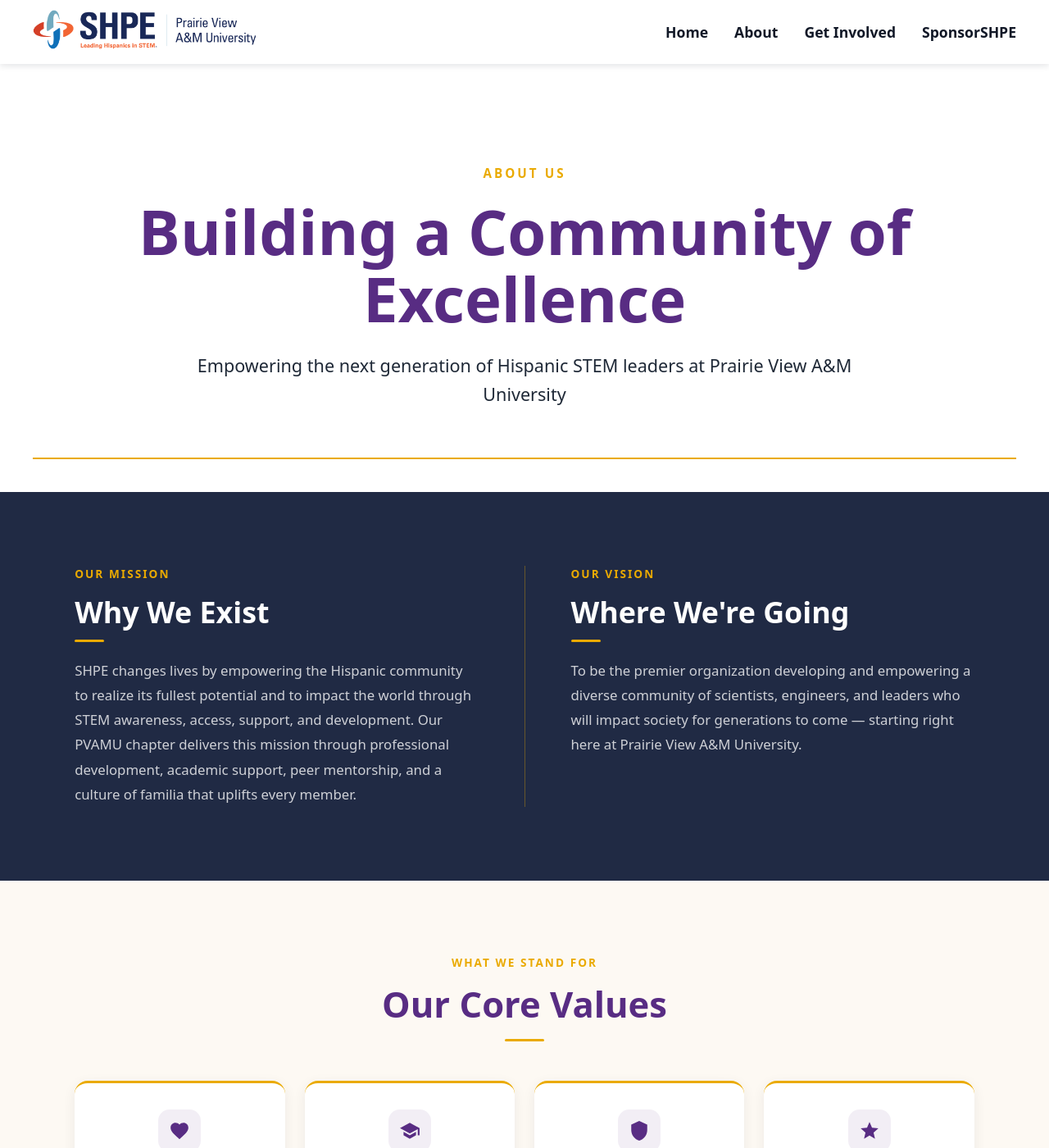
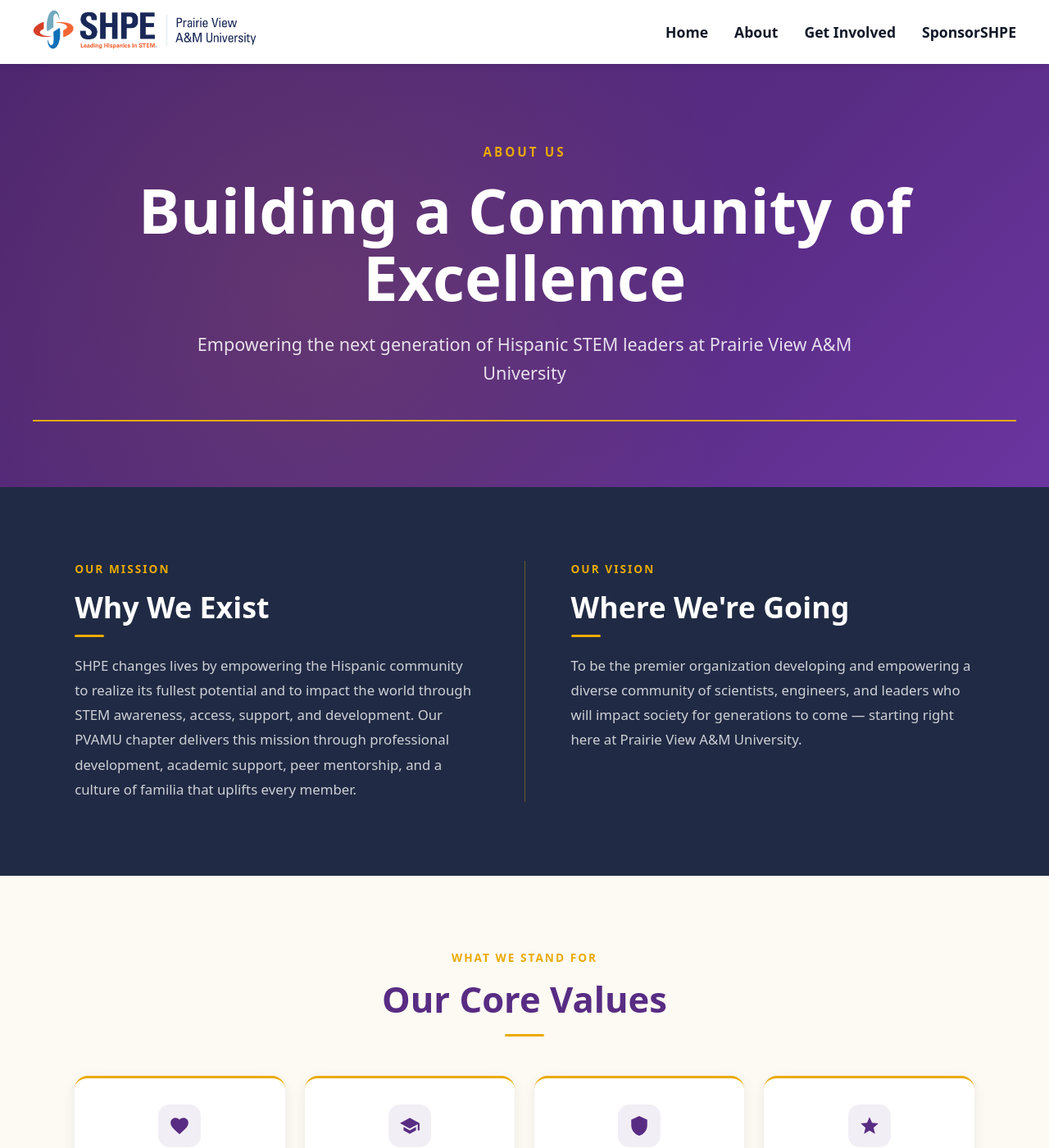
Before and after one commit to NestorYandel/pvamu-shpe-website, a Jekyll site: the page built from about.md, in a window 1280 px wide and 1400 px high. Shown: the whole window at 82% size. Built offline with Jekyll 4.4.1, drawn with Linux system fonts in a browser that asks for light colours.

Commit message:
Overall website consistency

```diff
--- a/_includes/footer.html
+++ b/_includes/footer.html
@@ -26,6 +26,7 @@
         <h3 class="footer-heading">Contact</h3>
         <ul class="footer-links">
           <li><a href="mailto:shpe.pvamu@gmail.com">shpe.pvamu@gmail.com</a></li>
+          <li><a href="https://www.instagram.com/pvamushpe/" target="_blank" rel="noopener">Instagram</a></li>
           <li><a href="https://linktr.ee/pvamushpe" target="_blank" rel="noopener">Linktree</a></li>
         </ul>
       </div>
--- a/_includes/officers-section.html
+++ b/_includes/officers-section.html
@@ -7,7 +7,7 @@
 
     <div class="officers-grid">
       {% for officer in site.data.officers %}
-      <div class="officer-card">
+      <div class="officer-card" data-animate>
         <div class="officer-photo">
           {% if officer.image and officer.image != "" %}
             <img src="{{ officer.image | relative_url }}" alt="{{ officer.name }}">
--- a/assets/css/custom.css
+++ b/assets/css/custom.css
@@ -367,6 +367,11 @@
   padding-bottom: 0;
 }
 
+/* About and SponsorSHPE pages: last section sits flush with footer */
+.about-page-wrap .page-content {
+  padding-bottom: 0;
+}
+
 /* ===== EVENT CALENDAR ===== */
 
 .events-intro {
@@ -480,6 +485,19 @@
   box-shadow: var(--shadow-lg);
 }
 
+/* When data-animate is used on officer cards, override transition
+   to keep both the fade-in and the snappy hover effect */
+.officer-card[data-animate] {
+  transition:
+    opacity 0.6s ease var(--delay, 0s),
+    transform 0.6s ease var(--delay, 0s),
+    box-shadow 0.2s ease;
+}
+
+.officer-card[data-animate].is-visible:hover {
+  transform: translateY(-4px);
+}
+
 .officer-photo {
   width: 96px;
   height: 96px;
@@ -570,6 +588,16 @@
   margin-bottom: 2rem;
 }
 
+.connect-heading::after {
+  content: "";
+  display: block;
+  width: 56px;
+  height: 4px;
+  background: var(--color-gold);
+  border-radius: 2px;
+  margin: 0.65rem 0 0;
+}
+
 .connect-list {
   display: grid;
   gap: 1.6rem;
@@ -634,15 +662,26 @@
 /* ===== ABOUT HERO ===== */
 
 .about-page .about-hero {
-  padding: 90px 20px 40px;
   text-align: center;
   width: 100vw;
   margin-left: calc(50% - 50vw);
-  margin-right: calc(50% - 50vw);
-  background: var(--color-surface);
+  margin-top: -110px;
+  padding: calc(110px + 4rem) 1.5rem 5rem;
+  background: linear-gradient(135deg, var(--color-purple-dark) 0%, var(--color-purple) 60%, #6b35a0 100%);
+  position: relative;
+  overflow: hidden;
+}
+
+.about-page .about-hero::before {
+  content: '';
+  position: absolute;
+  inset: 0;
+  background: radial-gradient(circle at 30% 60%, rgba(234, 170, 0, 0.1) 0%, transparent 55%);
+  pointer-events: none;
 }
 
 .about-page .about-hero-inner {
+  position: relative;
   max-width: var(--container-wide);
   margin: 0 auto;
   display: grid;
@@ -659,7 +698,7 @@
 }
 
 .about-page .about-hero-title {
-  color: var(--color-purple);
+  color: var(--color-white);
   font-weight: 900;
   font-size: clamp(3.6rem, 6.2vw, 4.75rem);
   line-height: 1.08;
@@ -671,11 +710,11 @@
 }
 
 .about-page .about-hero-subtitle {
-  color: var(--color-text-muted);
+  color: rgba(255, 255, 255, 0.85);
   font-size: clamp(1.1rem, 2.1vw, 1.35rem);
   line-height: 1.6;
   max-width: 820px;
-  margin: 0 auto 60px;
+  margin: 0 auto 2.5rem;
 }
 
 .about-page .about-hero-divider {
@@ -1099,7 +1138,7 @@
   }
 
   .about-page .about-hero {
-    padding: 72px 18px 36px;
+    padding: calc(110px + 2.5rem) 1.5rem 3.5rem;
   }
 
   .about-page .about-hero-kicker {
@@ -1946,7 +1985,7 @@
   color: var(--color-purple);
   border: 2px solid var(--color-purple);
   padding: 0.7rem 1.6rem;
-  border-radius: 4px;
+  border-radius: 14px;
   font-weight: 700;
   font-size: 0.95rem;
   cursor: pointer;
```
Also changed, not shown: about.md (+1 -0 lines), index.md (+2 -5 lines).
